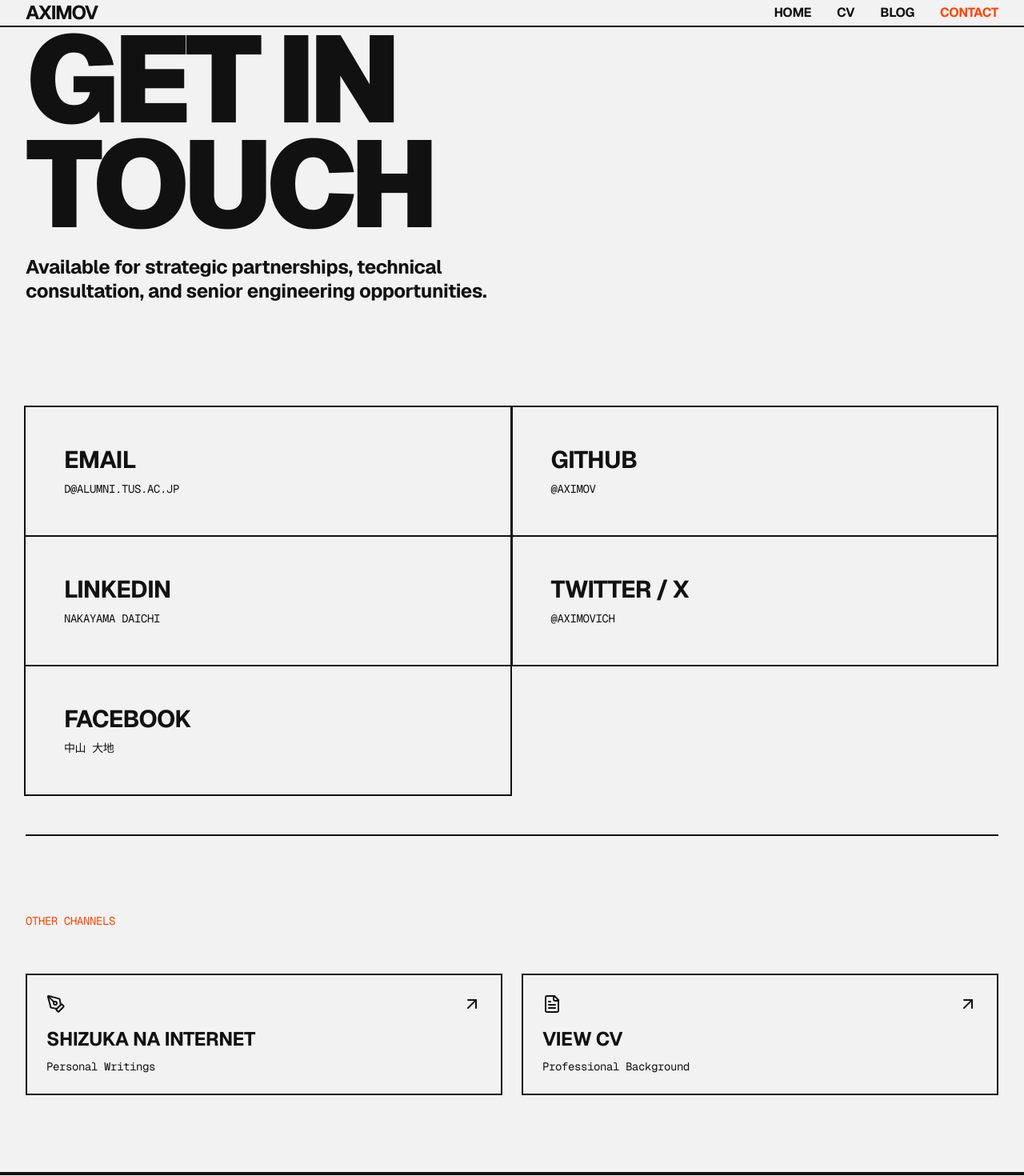
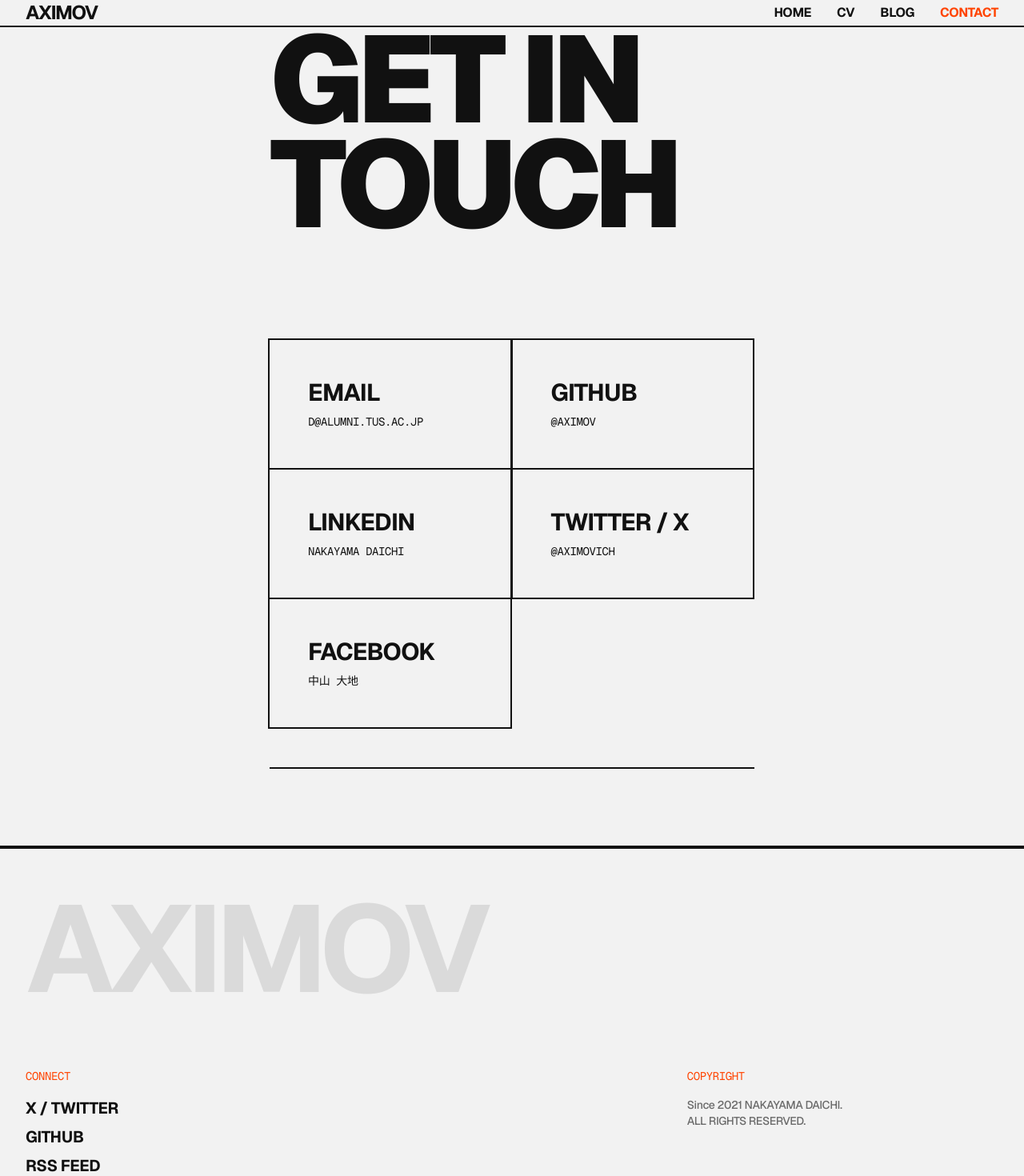
Before and after one commit to aximov/blog-2, a Next.js app: page /contact in a window 1280 px wide. Shown: the top 1470 px of the page at 80% size. Built offline with nearby package versions, Linux system fonts and the light colour scheme.

Commit message:
feat: refine CV and footer content, and remove obsolete sections from contact and CV pages.

```diff
--- a/app/components/footer.tsx
+++ b/app/components/footer.tsx
@@ -18,9 +18,9 @@ export default function Footer() {
         </div>
 
         <div className="col-span-2 md:col-span-4 md:col-start-9">
-          <p className="font-mono text-sm uppercase mb-4 text-accent">Legal</p>
-          <p className="text-sm text-secondary font-medium">
-            © Since 2021 NAKAYAMA DAICHI.<br />
+          <p className="font-mono text-sm uppercase mb-4 text-accent">Copyright</p>
+          <p className="text-sm opacity-60 font-medium">
+            Since 2021 NAKAYAMA DAICHI.<br />
             ALL RIGHTS RESERVED.
           </p>
         </div>
--- a/app/contact/page.tsx
+++ b/app/contact/page.tsx
@@ -47,13 +47,6 @@ export default function ContactsPage() {
         <h1 className="text-[12vw] leading-[0.85] font-black tracking-tighter uppercase mb-6">
           GET IN<br />TOUCH
         </h1>
-        <div className="grid grid-cols-4 md:grid-cols-12 gap-6">
-          <div className="col-span-4 md:col-span-6">
-            <p className="text-xl md:text-2xl font-bold leading-tight">
-              Available for strategic partnerships, technical consultation, and senior engineering opportunities.
-            </p>
-          </div>
-        </div>
       </motion.div>
 
       <motion.div variants={item} className="mb-24 hard-border-b pb-12">
@@ -75,33 +68,7 @@ export default function ContactsPage() {
         </div>
       </motion.div>
 
-      <motion.div variants={item} className="grid grid-cols-4 md:grid-cols-12 gap-6 mb-24">
-        <div className="col-span-4 md:col-span-12 mb-8">
-          <h2 className="font-mono text-sm uppercase text-accent block">Other Channels</h2>
-        </div>
 
-        <div className="col-span-4 md:col-span-6">
-          <a href="https://sizu.me/aximov" target="_blank" className="block p-6 hard-border hover:bg-accent hover:text-white transition-colors group">
-            <div className="flex items-center justify-between mb-4">
-              <PenTool className="w-6 h-6" />
-              <ArrowUpRight className="w-6 h-6" />
-            </div>
-            <h3 className="text-2xl font-bold uppercase mb-2">Shizuka na Internet</h3>
-            <p className="font-mono text-sm">Personal Writings</p>
-          </a>
-        </div>
-
-        <div className="col-span-4 md:col-span-6">
-          <a href="/cv" className="block p-6 hard-border hover:bg-accent hover:text-white transition-colors group">
-            <div className="flex items-center justify-between mb-4">
-              <FileText className="w-6 h-6" />
-              <ArrowUpRight className="w-6 h-6" />
-            </div>
-            <h3 className="text-2xl font-bold uppercase mb-2">View CV</h3>
-            <p className="font-mono text-sm">Professional Background</p>
-          </a>
-        </div>
-      </motion.div>
     </motion.section>
   );
 }
--- a/app/cv/page.tsx
+++ b/app/cv/page.tsx
@@ -30,13 +30,6 @@ export default function CVPage() {
         <h1 className="text-[10vw] leading-[0.85] font-black tracking-tighter uppercase mb-6">
           CURRICULUM<br className="md:hidden" /> VITAE
         </h1>
-        <div className="grid grid-cols-4 md:grid-cols-12 gap-6">
-          <div className="col-span-4 md:col-span-6">
-            <p className="text-xl md:text-2xl font-bold leading-tight">
-              Senior Software Engineer building enterprise legal solutions.
-            </p>
-          </div>
-        </div>
       </motion.div>
 
       {/* Capabilities / Skills */}
@@ -114,7 +107,7 @@ export default function CVPage() {
                 },
                 {
                   label: "Ops & Sec",
-                  tags: ["Terraform", "Packer", "GitHub Actions", "Cloud IAM", "Secret Manager", "Cloud Monitoring", "Cloud Logging", "ISO 27001", "ISO 27017"]
+                  tags: ["Terraform", "Packer", "GitHub Actions", "Cloud IAM", "Secret Manager", "Cloud Monitoring", "Cloud Logging", "ISO/IEC 27001", "ISO/IEC 27017"]
                 }
               ].map((group) => (
                 <div key={group.label} className="flex flex-col sm:flex-row sm:items-baseline gap-x-4 gap-y-2">
@@ -156,7 +149,7 @@ export default function CVPage() {
               MSc in Astronomy. Developed X-ray resonant scattering simulator for turbulence velocity estimation.
             </p>
             <div className="flex flex-wrap gap-2">
-              {["C++", "Python", "Geant4"].map(tag => (
+              {["C++", "Python", "Geant4", "Monte Carlo Simulation", "Spectral Analysis", "Model Fitting"].map(tag => (
                 <span key={tag} className="px-2 py-1 border border-secondary text-xs font-bold uppercase">{tag}</span>
               ))}
             </div>
```
